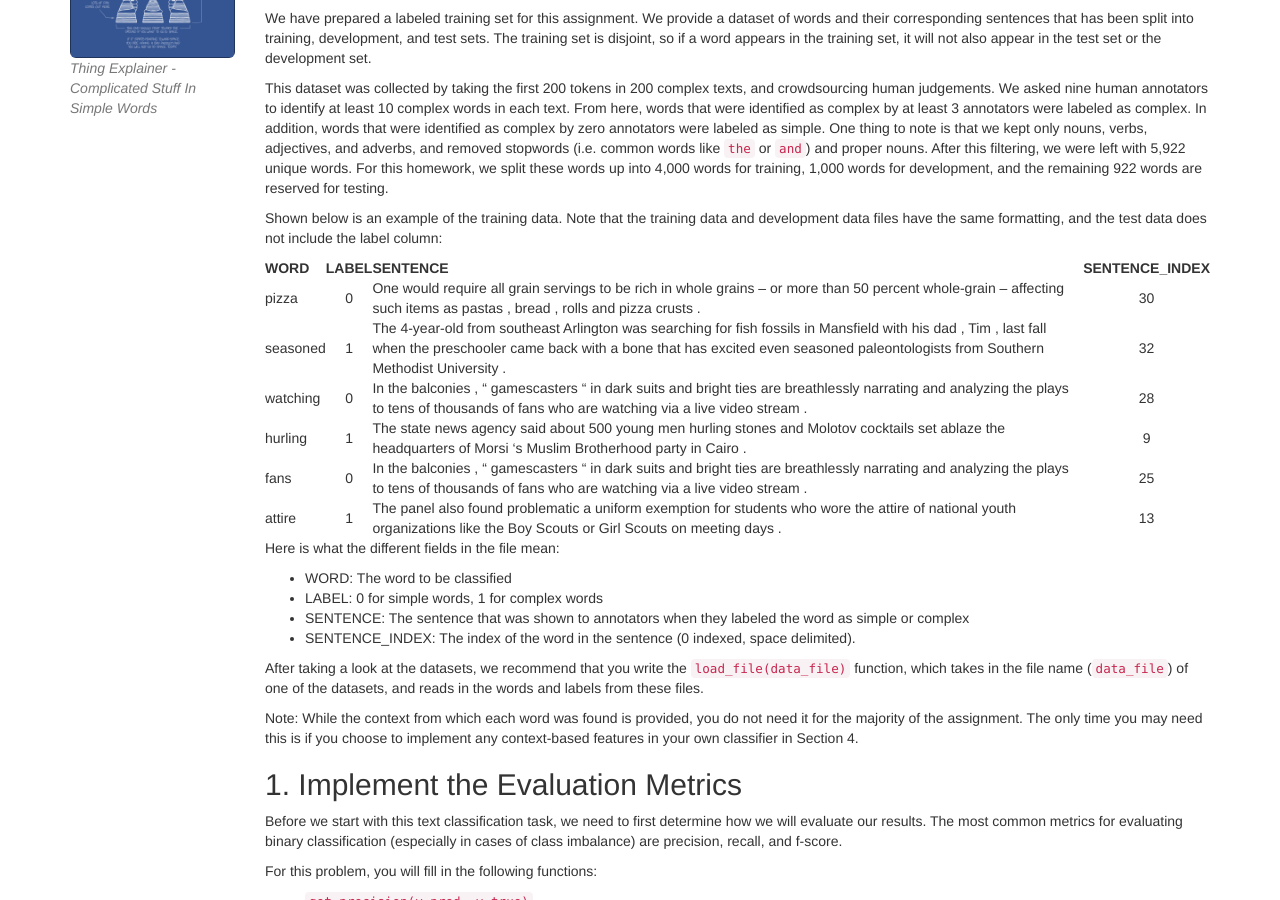
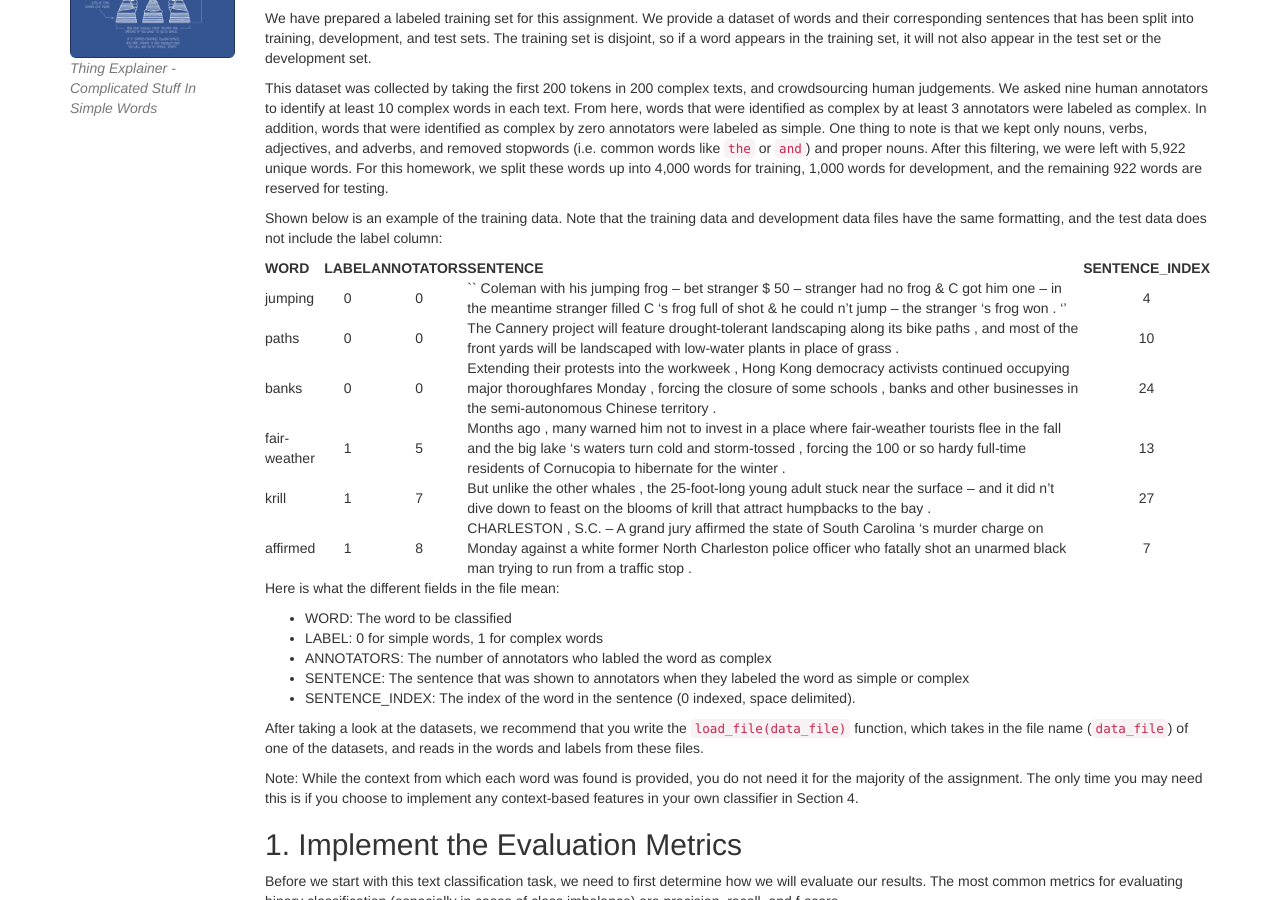
Before and after one commit to computational-linguistics-class/computational-linguistics-class.github.io, a Jekyll site: the page built from assignment2.md, in a window 1280 px wide and 900 px high, scrolled down 730 px. Built offline with Jekyll 4.4.1, drawn with Linux system fonts in a browser that asks for light colours; nearby versions of some CDN libraries; a script that is not in the unit is left out.

Commit message:
Updated the example sentences to include the number of annotators field

```diff
--- a/assignment2.md
+++ b/assignment2.md
@@ -92,18 +92,20 @@ This dataset was collected by taking the first 200 tokens in 200 complex texts,
 
 Shown below is an example of the training data. Note that the training data and development data files have the same formatting, and the test data does not include the label column:
 
-| WORD | LABEL | SENTENCE | SENTENCE_INDEX |
-| :--- |:-----:| :------  | :------------: |
-|  pizza | 0 | One would require all grain servings to be rich in whole grains -- or more than 50 percent whole-grain -- affecting such items as pastas , bread , rolls and pizza crusts . | 30 |
-|  seasoned | 1 | The 4-year-old from southeast Arlington was searching for fish fossils in Mansfield with his dad , Tim , last fall when the preschooler came back with a bone that has excited even seasoned paleontologists from Southern Methodist University . | 32 |
-|  watching | 0 | In the balconies , " gamescasters " in dark suits and bright ties are breathlessly narrating and analyzing the plays to tens of thousands of fans who are watching via a live video stream . | 28 |
-|  hurling | 1 | The state news agency said about 500 young men hurling stones and Molotov cocktails set ablaze the headquarters of Morsi 's Muslim Brotherhood party in Cairo . | 9 |
-|  fans | 0 | In the balconies , " gamescasters " in dark suits and bright ties are breathlessly narrating and analyzing the plays to tens of thousands of fans who are watching via a live video stream . | 25 |
-|  attire | 1 | The panel also found problematic a uniform exemption for students who wore the attire of national youth organizations like the Boy Scouts or Girl Scouts on meeting days . | 13 |
+| WORD | LABEL |  ANNOTATORS  | SENTENCE | SENTENCE_INDEX |
+| :--- |:-----:| :--------: | :------  | :------------: |
+| jumping | 0 | 0 | `` Coleman with his jumping frog -- bet stranger $ 50 -- stranger had no frog &amp; C got him one -- in the meantime stranger filled C 's frog full of shot &amp; he could n't jump -- the stranger 's frog won . '' | 4 |
+| paths | 0 | 0 | The Cannery project will feature drought-tolerant landscaping along its bike paths , and most of the front yards will be landscaped with low-water plants in place of grass . | 10|
+| banks | 0 | 0 | Extending their protests into the workweek , Hong Kong democracy activists continued occupying major thoroughfares Monday , forcing the closure of some schools , banks and other businesses in the semi-autonomous Chinese territory . | 24 |
+| fair-weather | 1 | 5 | Months ago , many warned him not to invest in a place where fair-weather tourists flee in the fall and the big lake 's waters turn cold and storm-tossed , forcing the 100 or so hardy full-time residents of Cornucopia to hibernate for the winter . | 13 |
+| krill | 1 | 7 | But unlike the other whales , the 25-foot-long young adult stuck near the surface -- and it did n't dive down to feast on the blooms of krill that attract humpbacks to the bay . | 27 |
+| affirmed | 1 | 8 | CHARLESTON , S.C. -- A grand jury affirmed the state of South Carolina 's murder charge on Monday against a white former North Charleston police officer who fatally shot an unarmed black man trying to run from a traffic stop . | 7 |
+
 
 Here is what the different fields in the file mean:
 * WORD: The word to be classified
 * LABEL: 0 for simple words, 1 for complex words
+* ANNOTATORS: The number of annotators who labled the word as complex
 * SENTENCE: The sentence that was shown to annotators when they labeled the word as simple or complex
 * SENTENCE_INDEX: The index of the word in the sentence (0 indexed, space delimited).
 
```
